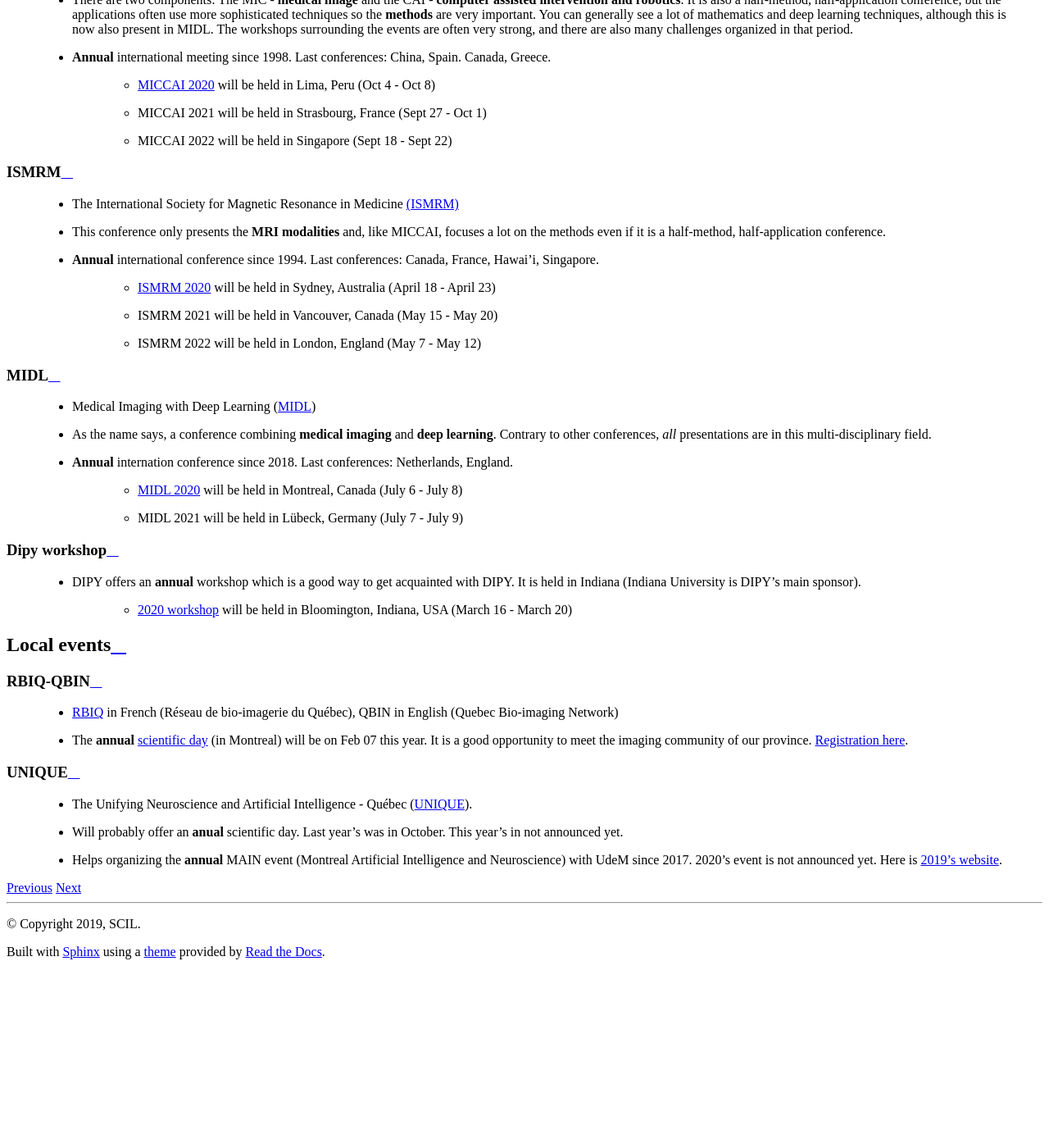
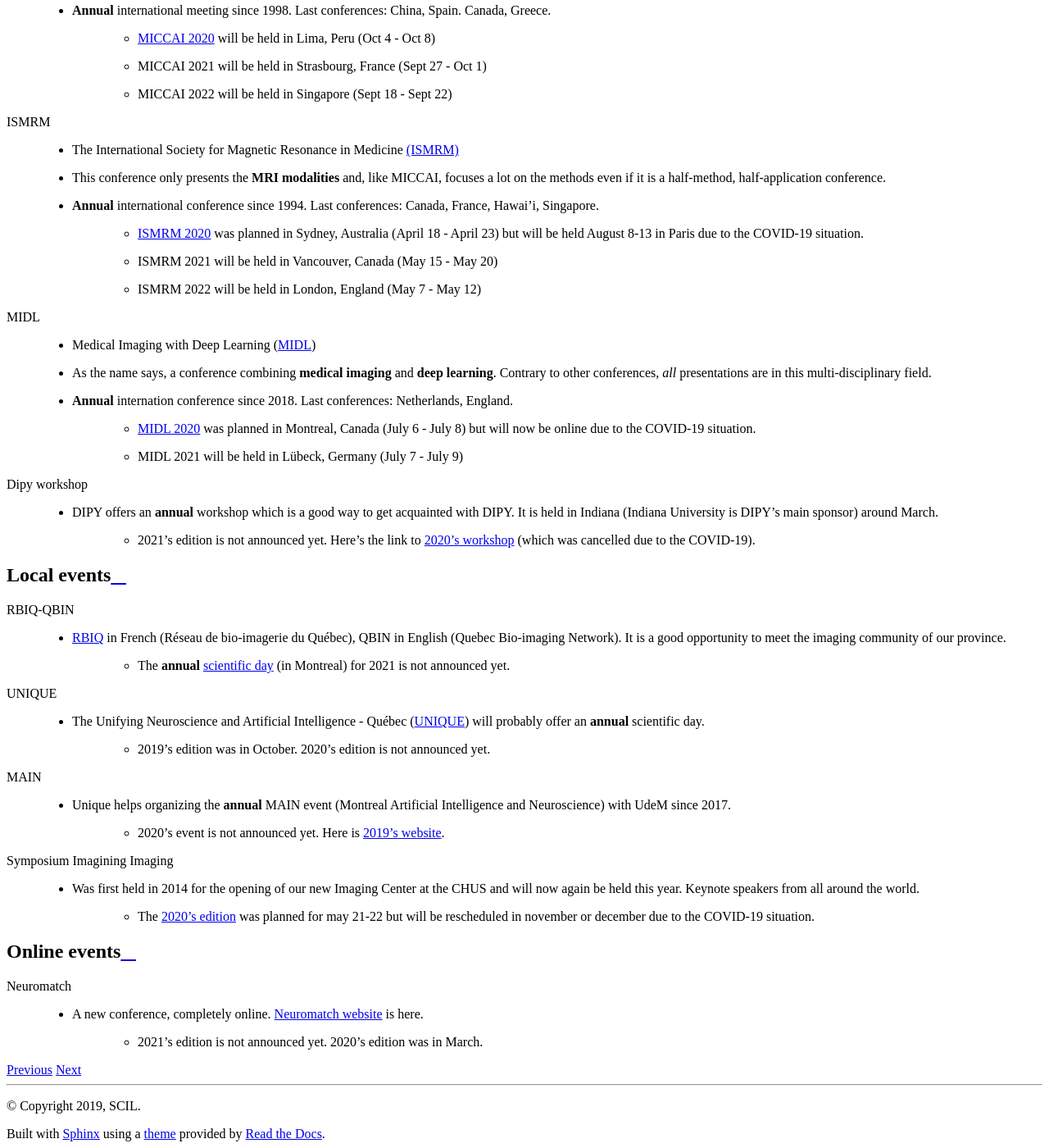
Before and after one commit to scilus/scil-documentation, a Sphinx documentation site: the page built from source/other/conferences.rst, in a window 1280 px wide and 1400 px high, scrolled down 2656 px. Shown: the whole window at 82% size. Built offline with Sphinx 7.4.7 and the Read the Docs theme 2.0.0, drawn with Linux system fonts in a browser that asks for light colours; before the commit the page ends 3834 px from its top, so only the background shows below that; some of the changed text lies outside the part shown.

Commit message:
Update conferences infos

```diff
--- a/source/other/conferences.rst
+++ b/source/other/conferences.rst
@@ -9,45 +9,44 @@
 
 .. image:: ../images/calendar-modif.jpg
    :scale: 34 %
-   :align: left
+   :align: right
 
 2019
-    - :strike:`Nov 6: Abstract submission deadline for ISMRM`
-    - :strike:`Dec 19: Abstract submission deadline for OHBM`
+    - :strike:`(Dec 19: Abstract submission deadline for OHBM)`
 
 2020
-    - :strike:`Jan 20: Deadline to submit abstracts to RBIQ.`
-    - :strike:`Jan 24: Paper registration deadline for MIDL`
-    - :strike:`Jan 30: Paper submission deadline for MIDL`
-    - :strike:`Feb 5: Deadline to register to QBIN scientific day.`
-    - :strike:`Feb 7: **QBIN** scientific day, Montreal.`
-    - :strike:`Feb 18: Intention to submit deadline for MICCAI`
-    - :strike:`March 3: Paper submission deadline for MICCAI`
-    - :strike:`March 10: Registration deadline for DIPY's workshop`
-    - March 16 - March 20: **DIPY's workshop**
-    - CANCELLED: April 18 - April 23: **ISMRM**, Sydney, Australia
-    - June 26 - June 30: **OHBM**, Montreal, Canada
-    - July 6 - July 8: **MIDL**, Montreal, Canada
-    - July 8 - July 13: **ISMRM**, Paris, France
+    - :strike:`(Jan 24: Paper registration deadline for MIDL)`
+    - :strike:`(Jan 30: Paper submission deadline for MIDL)`
+    - :strike:`Feb 7: QBIN scientific day, Montreal.`
+    - :strike:`(Feb 18: Intention to submit deadline for MICCAI)`
+    - :strike:`(March 3: Paper submission deadline for MICCAI)`
+    - :strike:`CANCELLED: March 16 - March 20: DIPY's workshop`
+    - RESCHEDULED: April 18 - April 23: **ISMRM**, Sydney, Australia. Now in August.
+    - RESCHEDULED: May 21 - May 22: **Symposium Imagining Imaging**, Sherbrooke. Date to be announced.
+    - NOW ONLINE ONLY: June 26 - June 30: **OHBM**, Montreal, Canada
+    - NOW ONLINE ONLY: July 6 - July 8: **MIDL**, Montreal, Canada
+    - August 8 - August 13: (rescheduled) **ISMRM**, Paris, France
     - Oct 4 - Oct 8: **MICCAI**, Lima, Peru
+
+2021
+    - May 15 - May 20: **ISMRM**, Vancouver, Canada
+    - June 27 - July 1: **OHBM**, Seoul, Korea
+    - July 7 - July 9: **MIDL**, Lübeck, Germany
+    - Sept 27 - Oct 1: **MICCAI**, Strasbourg, France
 
 International events
 --------------------
 
 OHBM
-****
-
     - Organization for Human Brain Mapping  `(OHBM) <https://www.humanbrainmapping.org>`_
     - Presents researches on **anatomical and functional organization** of the human brain. It is a half-method, half-application conference working on strenghtening the translational research. It concerns **all imaging methods** (MRI, PET, EEG, etc.). We generally see more functional than diffusion MRI.
     - **Annual** international conference since 1995. Last conferences: Italy, Singapore, Canada, Switzerland.
 
-        - `OHBM 2020 <https://www.humanbrainmapping.org/i4a/pages/index.cfm?pageid=3958>`_, will be held in Montreal, Canada (June 27 - July 1).
+        - `OHBM 2020 <https://www.humanbrainmapping.org/i4a/pages/index.cfm?pageid=3958>`_, was planned in Montreal, Canada (June 27 - July 1). It will now be offered completely online due to the COVID-19 situation.
         - OHBM 2021 will be held in Seoul, Korea (June 27 - July 1)
         - OHBM 2022 will be held in Glasglow, Scotland (June 19 - 23)
 
 MICCAI
-******
-
     - The Medical Image Computing and Computer Assisted Intervention Society `(MICCAI) <http://www.miccai.org/>`_
     - There are two components: The MIC - **medical image** and the CAI - **computer assisted intervention and robotics**. It is also a half-method, half-application conference, but the applications often use more sophisticated techniques so the **methods** are very important. You can generally see a lot of mathematics and deep learning techniques, although this is now also present in MIDL. The workshops surrounding the events are often very strong, and there are also many challenges organized in that period.
     - **Annual** international meeting since 1998. Last conferences: China, Spain. Canada, Greece.
@@ -57,32 +56,26 @@
         - MICCAI 2022 will be held in Singapore (Sept 18 - Sept 22)
 
 ISMRM
-*****
-
     - The International Society for Magnetic Resonance in Medicine `(ISMRM) <https://www.ismrm.org>`_
     - This conference only presents the **MRI modalities** and, like MICCAI, focuses a lot on the methods even if it is a half-method, half-application conference.
     - **Annual** international conference since 1994. Last conferences: Canada, France, Hawai'i, Singapore.
 
-        - `ISMRM 2020 <https://www.ismrm.org/20m/>`_ will be held in Sydney, Australia (April 18 - April 23)
+        - `ISMRM 2020 <https://www.ismrm.org/20m/>`_ was planned in Sydney, Australia (April 18 - April 23) but will be held August 8-13 in Paris due to the COVID-19 situation.
         - ISMRM 2021 will be held in Vancouver, Canada (May 15 - May 20)
         - ISMRM 2022 will be held in London, England (May 7 - May 12)
 
 MIDL
-****
-
     - Medical Imaging with Deep Learning (`MIDL <https://www.midl.io>`_)
     - As the name says, a conference combining **medical imaging** and **deep learning**. Contrary to other conferences, *all* presentations are in this multi-disciplinary field.
     - **Annual** internation conference since 2018. Last conferences: Netherlands, England.
 
-        - `MIDL 2020 <https://2020.midl.io>`_ will be held in Montreal, Canada (July 6 - July 8)
+        - `MIDL 2020 <https://2020.midl.io>`_ was planned in Montreal, Canada (July 6 - July 8) but will now be online due to the COVID-19 situation.
         - MIDL 2021 will be held in Lübeck, Germany (July 7 - July 9)
 
 Dipy workshop
-*************
+    - DIPY offers an **annual** workshop which is a good way to get acquainted with DIPY. It is held in Indiana (Indiana University is DIPY's main sponsor) around March.
 
-    - DIPY offers an **annual** workshop which is a good way to get acquainted with DIPY. It is held in Indiana (Indiana University is DIPY's main sponsor).
-
-        - `2020 workshop <https://workshop.dipy.org>`_ will be held in Bloomington, Indiana, USA (March 16 - March 20)
+        - 2021's edition is not announced yet. Here's the link to `2020's workshop <https://workshop.dipy.org>`_ (which was cancelled due to the COVID-19).
 
 
 
@@ -90,14 +83,30 @@
 ------------
 
 RBIQ-QBIN
-*********
+    - `RBIQ <https://www.rbiq-qbin.qc.ca/Home>`_ in French (Réseau de bio-imagerie du Québec), QBIN in English (Quebec Bio-imaging Network). It is a good opportunity to meet the imaging community of our province.
 
-    - `RBIQ <https://www.rbiq-qbin.qc.ca/Home>`_ in French (Réseau de bio-imagerie du Québec), QBIN in English (Quebec Bio-imaging Network)
-    - The **annual** `scientific day <https://www.rbiq-qbin.qc.ca/Journ%C3%A9e_scientifique_annuelle>`_ (in Montreal) will be on Feb 07 this year. It is a good opportunity to meet the imaging community of our province. `Registration here <https://www.rbiq-qbin.qc.ca/View%20Event?itemId=2954>`_.
+        - The **annual** `scientific day <https://www.rbiq-qbin.qc.ca/Journ%C3%A9e_scientifique_annuelle>`_ (in Montreal) for 2021 is not announced yet.
 
 UNIQUE
-******
+    - The Unifying Neuroscience and Artificial Intelligence - Québec (`UNIQUE <https://sites.google.com/view/unique-neuro-ai/>`_) will probably offer an **annual** scientific day.
 
-    - The Unifying Neuroscience and Artificial Intelligence - Québec (`UNIQUE <https://sites.google.com/view/unique-neuro-ai/>`_).
-    - Will probably offer an **anual** scientific day. Last year's was in October. This year's in not announced yet.
-    - Helps organizing the **annual** MAIN event (Montreal Artificial Intelligence and Neuroscience) with UdeM since 2017. 2020's event is not announced yet. Here is `2019's website <http://www.crm.umontreal.ca/2019/MAIN2019/index_e.php>`_.
+        - 2019's edition was in October. 2020's edition is not announced yet.
+
+MAIN
+    - Unique helps organizing the **annual** MAIN event (Montreal Artificial Intelligence and Neuroscience) with UdeM since 2017.
+
+        - 2020's event is not announced yet. Here is `2019's website <http://www.crm.umontreal.ca/2019/MAIN2019/index_e.php>`_.
+
+Symposium Imagining Imaging
+    - Was first held in 2014 for the opening of our new Imaging Center at the CHUS and will now again be held this year. Keynote speakers from all around the world.
+
+        - The `2020's edition <https://www.fourwav.es/view/2000/info/>`_ was planned for may 21-22 but will be rescheduled in november or december due to the COVID-19 situation.
+
+
+Online events
+-------------
+
+Neuromatch
+    - A new conference, completely online. `Neuromatch website <https://neuromatch.io/>`_ is here.
+
+        - 2021's edition is not announced yet. 2020's edition was in March.
```
